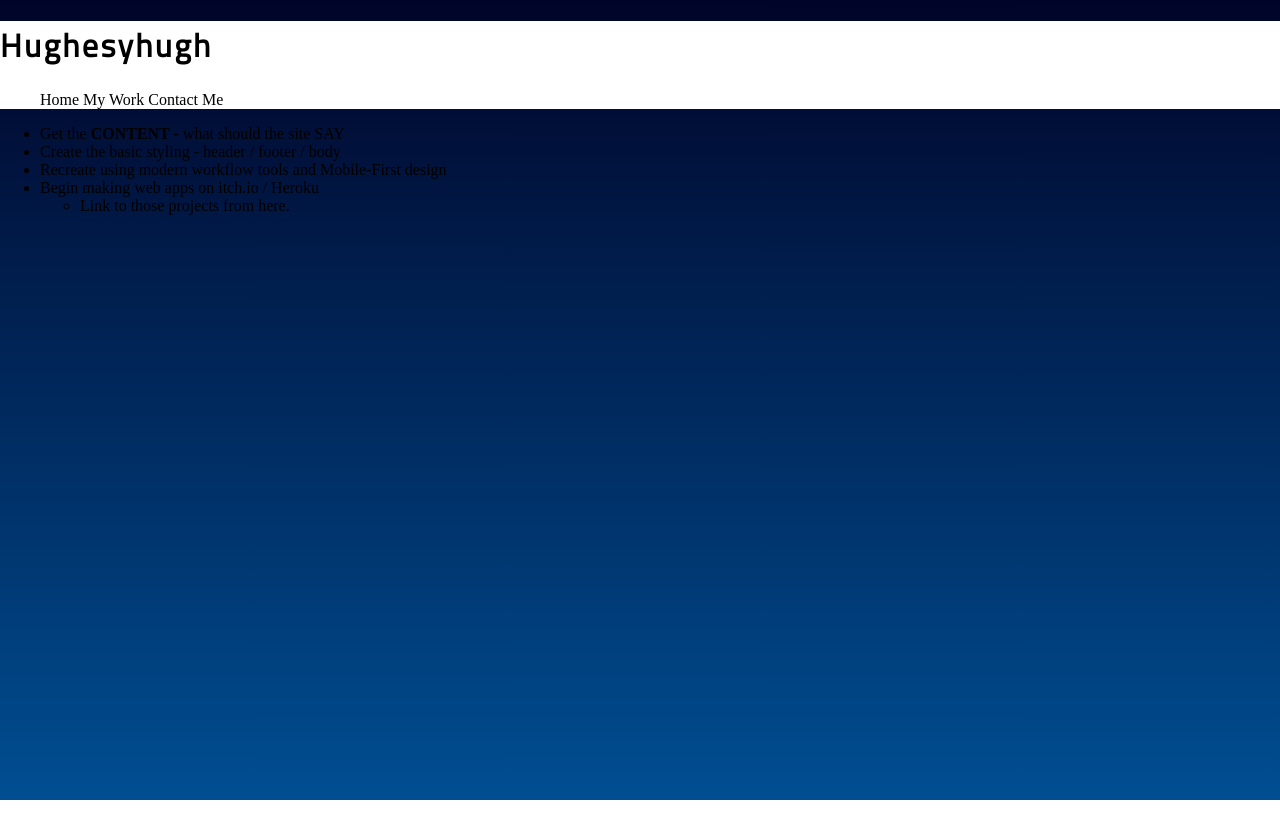
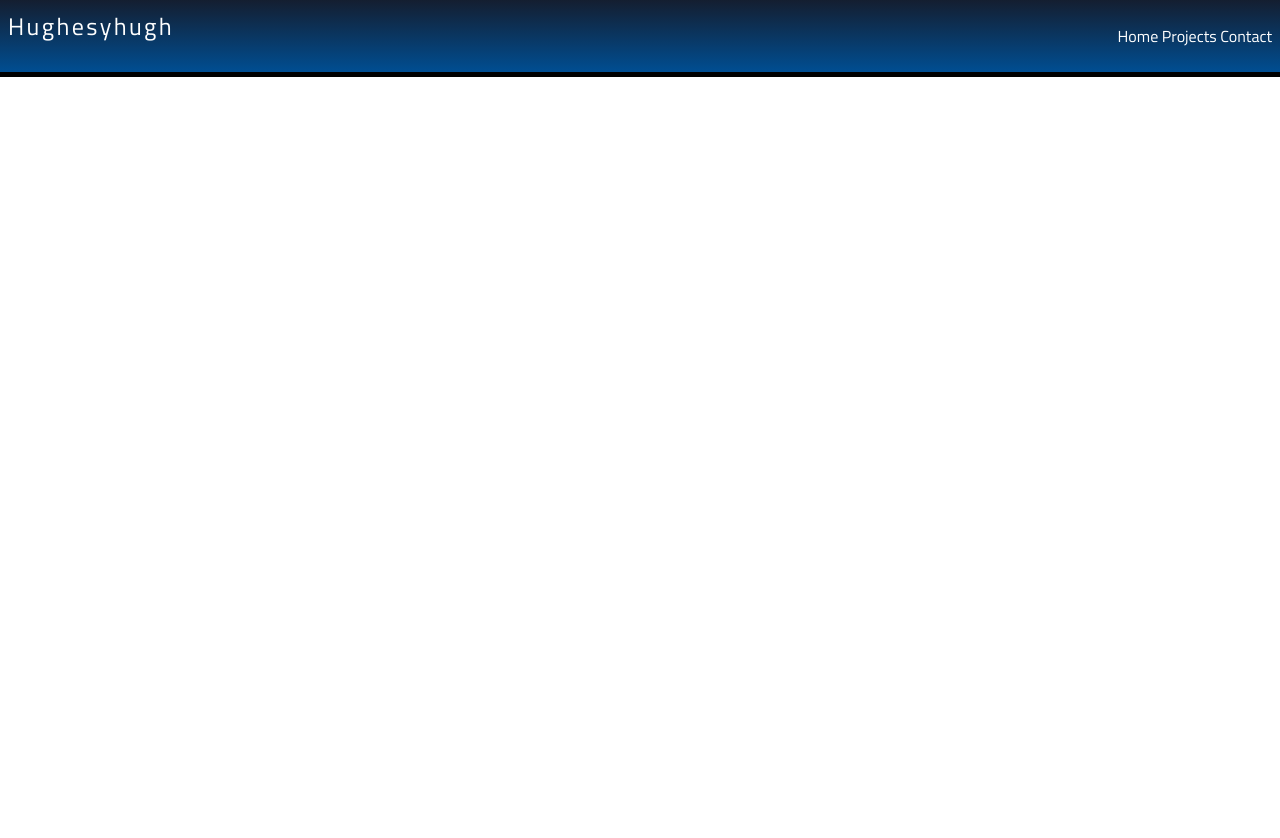
Before and after one commit to HughesyHugh/HughesyHugh.github.io, a website: page index.html in a window 1280 px wide. Shown: the top 838 px of the page. Before the commit the page ends 800 px from the top, so only its background shows below. Drawn offline with Linux system fonts and the light colour scheme.

```diff
--- a/index.html
+++ b/index.html
@@ -1,36 +1,34 @@
 <!DOCTYPE HTML>
 
 <html>
-
 	<head>
 	<link rel="stylesheet" type="text/css" href="site/prod/styles/styles.css">
+	<link rel="shortcut icon" href="favicon.ico" type="image/x-icon">
 	</head>
 
 <body>
-	<div class="header">
-		<h1 class="logo">Hughesyhugh</h1>
-		<div class="menu">
+
+		<div class="header wrapper--header">
+			<span class="logo">Hughesyhugh</span>
+
+			<nav class="menu">
 				<ul class="menu-list">
 					<a href="#">Home</a>
-				<a href="#">My Work</a>
-				<a href="#">Contact Me</a>
+					<a href="#">Projects</a>
+					<a href="#">Contact</a>
 				</ul>
-		</div>
+			</nav>
+
 		</div>
 
-	<div class="wrapper">
-		<div class="message">
-			<ul>
-				<li>Get the <strong>CONTENT -</strong> what should the site SAY</li>
-				<li>Create the basic styling - header / footer / body</li>
-				<li>Recreate using modern workflow tools and Mobile-First design</li>
-				<li>Begin making web apps on itch.io / Heroku</li>
-				<ul>
-					<li>Link to those projects from here.</li>
-				</ul>
-			</ul>
+		<div class="main">
 		</div>
+
+		<div class="footer">
+
 		</div>
+
+
+
 </body>
-
 </html>
--- a/site/assets/styles/base/_global.css
+++ b/site/assets/styles/base/_global.css
@@ -1,9 +1,7 @@
 html {
-	height: 100%;
+	height: 200%;
 }
 
 body {
 	margin: 0;
-	background-repeat: no-repeat;
-	background: linear-gradient(#000428,#004e92);
 }
--- a/site/assets/styles/css_modules/_header.css
+++ b/site/assets/styles/css_modules/_header.css
@@ -1,26 +1,35 @@
 .header {
-	background-color: white;
-	border: 0;
+	background-repeat: no-repeat;
+	background: linear-gradient(#141E30,#004e92);
+	border-bottom: 0.3125rem solid #000000;
 }
 
 .logo {
-	font-family: 'Titillium Web', cursive;
-	font-size: 2rem;
+	font-size: 1.5rem;
 	letter-spacing: 0.15rem;
-
+	float: left;
+	width: 50%;
 }
 
 .menu {
 	display: inline;
+	position: relative;
+	text-align: right;
+	width: 50%;
+}
+
+
+.header {
+	* {
+		color: white;
+		font-family: 'Titillium Web', sans-serif;
+	}
 }
 
 a {
-	color: black;
 	text-decoration: none;
 }
 
 a:hover {
-	color: black;
-	background-color: grey;
 	text-decoration: underline;
 }
--- a/site/assets/styles/css_modules/_wrapper.css
+++ b/site/assets/styles/css_modules/_wrapper.css
@@ -1,2 +1,8 @@
 .wrapper {
+	padding-left: 25px;
+	padding-right: 25px;
+
+	&--header {
+		padding: 0.5rem;
+	}
 }
--- a/site/prod/styles/base/_global.css
+++ /dev/null
@@ -1,10 +0,0 @@
-html {
-	height: 150%;
-}
-
-body {
-	margin: 0;
-	background-repeat: no-repeat;
-	background: -webkit-gradient(linear,left top, left bottom,from(#67B26F),to(#4ca2cd));
-	background: linear-gradient(#67B26F,#4ca2cd);
-}
--- a/site/prod/styles/css_modules/_header.css
+++ /dev/null
@@ -1,29 +0,0 @@
-@import url('https://fonts.googleapis.com/css?family=Special+Elite');
-
-
-.header {
-	background-color: black;
-	border: 0;
-}
-
-
-.logo {
-	font-family: 'Special Elite', cursive;
-	font-size: 2rem;
-}
-
-
-.menu {
-	display: inline;
-}
-
-
-a {
-	color: grey;
-	text-decoration: none;
-}
-
-
-a:hover {
-	color: black;
-}
--- a/site/prod/styles/css_modules/_wrapper.css
+++ /dev/null
@@ -1,2 +0,0 @@
-.wrapper {
-}
--- a/site/prod/styles/styles.css
+++ b/site/prod/styles/styles.css
@@ -2,35 +2,43 @@
 @import url('https://fonts.googleapis.com/css?family=Anton');
 @import url('https://fonts.googleapis.com/css?family=Titillium+Web');
 html {
-	height: 100%;
+	height: 200%;
 }
 body {
 	margin: 0;
-	background-repeat: no-repeat;
-	background: -webkit-gradient(linear,left top, left bottom,from(#000428),to(#004e92));
-	background: linear-gradient(#000428,#004e92);
 }
 .header {
-	background-color: white;
-	border: 0;
+	background-repeat: no-repeat;
+	background: -webkit-gradient(linear,left top, left bottom,from(#141E30),to(#004e92));
+	background: linear-gradient(#141E30,#004e92);
+	border-bottom: 0.3125rem solid #000000;
 }
 .logo {
-	font-family: 'Titillium Web', cursive;
-	font-size: 2rem;
+	font-size: 1.5rem;
 	letter-spacing: 0.15rem;
-
+	float: left;
+	width: 50%;
 }
 .menu {
 	display: inline;
+	position: relative;
+	text-align: right;
+	width: 50%;
 }
+.header * {
+		color: white;
+		font-family: 'Titillium Web', sans-serif;
+	}
 a {
-	color: black;
 	text-decoration: none;
 }
 a:hover {
-	color: black;
-	background-color: grey;
 	text-decoration: underline;
 }
 .wrapper {
+	padding-left: 25px;
+	padding-right: 25px;
 }
+.wrapper--header {
+		padding: 0.5rem;
+	}
```
Also changed, not shown: favicon.ico (added). Lines whose indentation alone changed are shown as unchanged.
